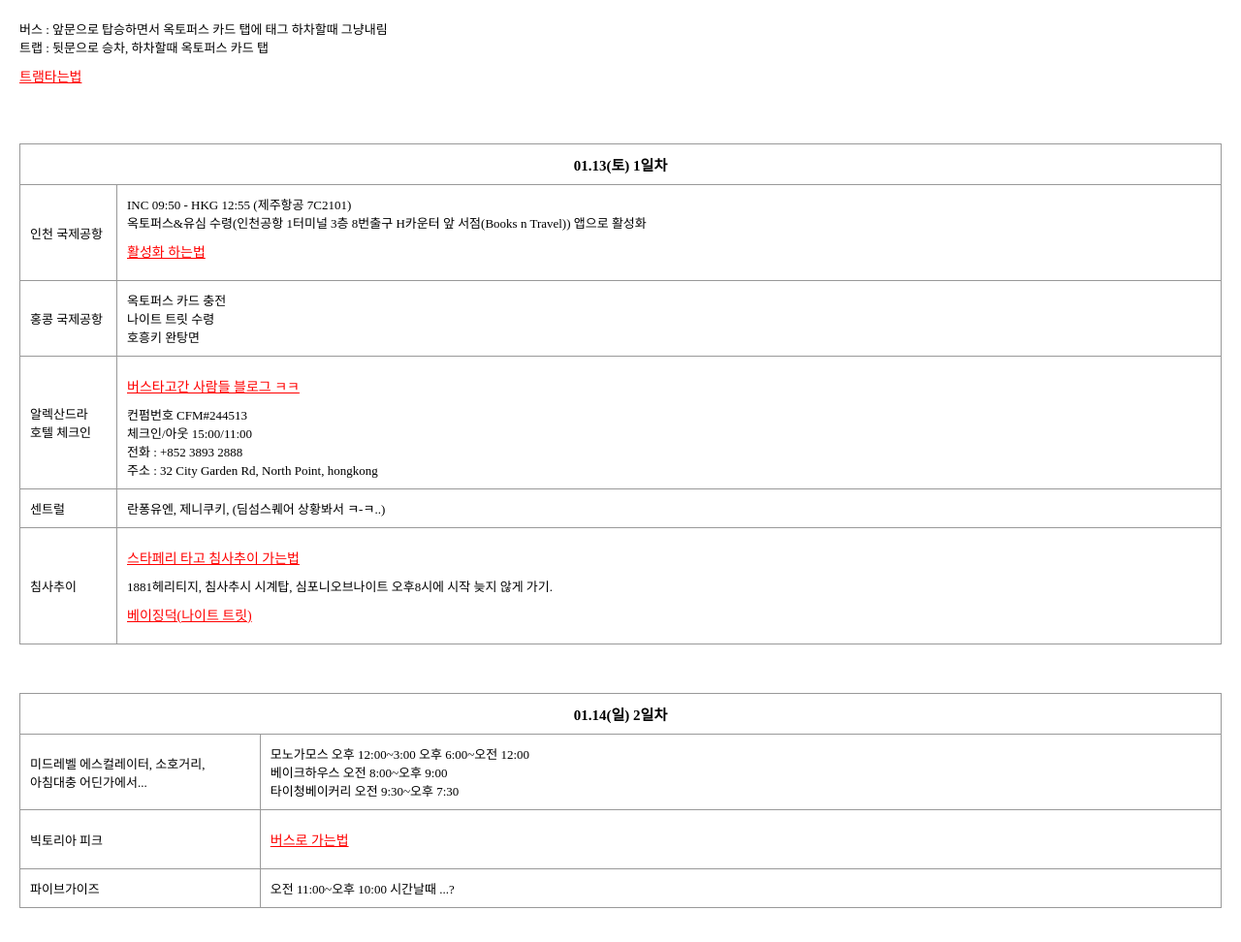
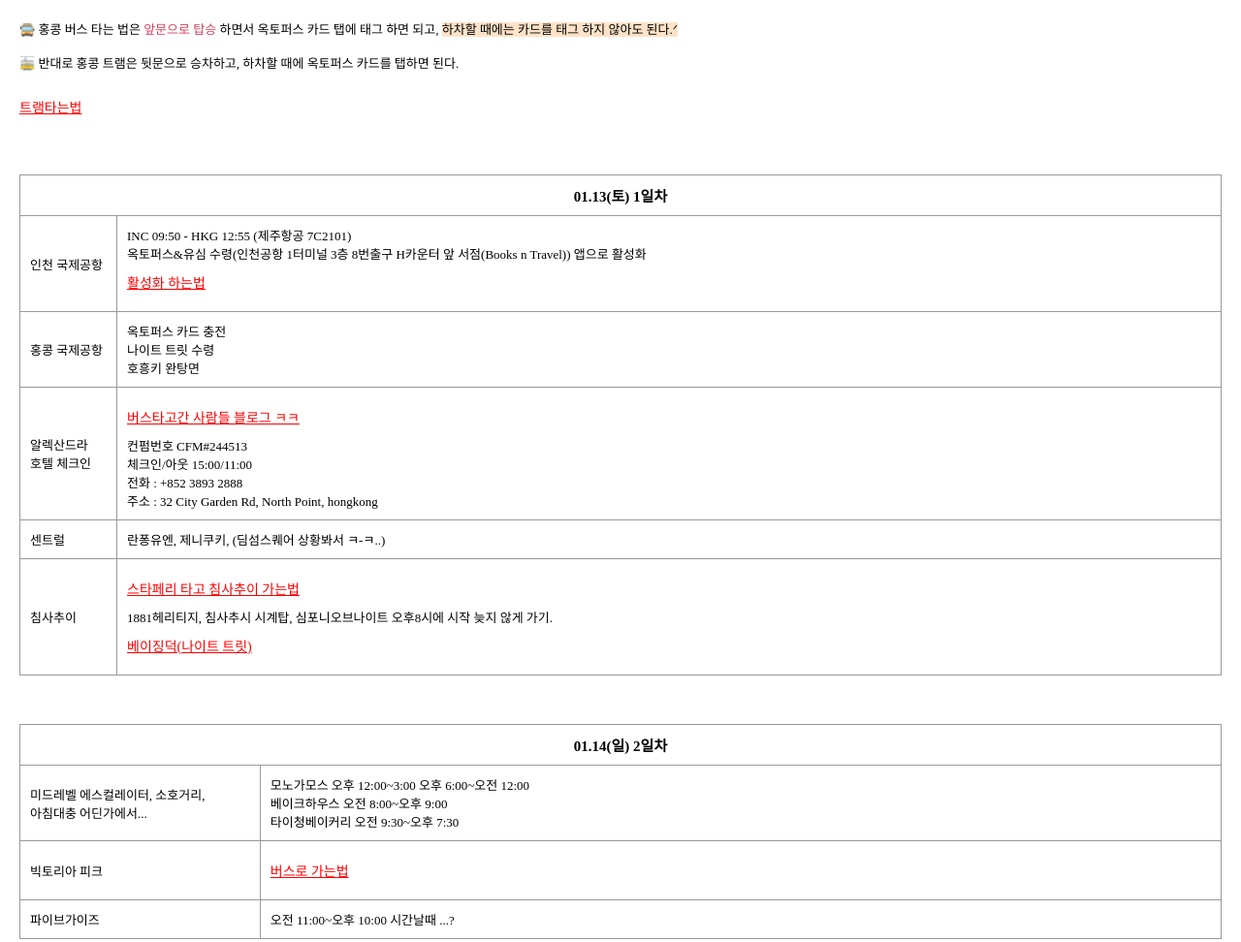
Before and after one commit to eunsun11/eunsun22.github.io, a plain HTML site: page index.html in a window 1280 px wide. Shown: the top 972 px of the page at 97% size. Drawn offline with Linux system fonts and the light colour scheme.

Commit message:
no message

```diff
--- a/index.html
+++ b/index.html
@@ -11,12 +11,14 @@
         table th{font-size: 15px;}
         table th, table td{border: 1px solid #999; padding: 10px; word-break: keep-all;}
         a{display: block; font-size: 14px; color: #F00; border: none; padding: 10px 0;}
+        .txt_in{text-indent: -24px; padding-left: 24px;}
     </style>
 </head>
 <body>
     <div class="wrap">
-         버스 : 앞문으로 탑승하면서 옥토퍼스 카드 탭에 태그 하차할때 그냥내림<br>
-         트랩 : 뒷문으로 승차, 하차할때 옥토퍼스 카드 탭<br>
+
+        <div class="txt_in">🚍 홍콩 버스 타는 법은 <span style="color:#d9415d;">앞문으로 탑승</span> 하면서 옥토퍼스 카드 탭에 태그 하면 되고, <span style="background-color:#ffe3c8;">하차할 때에는 카드를 태그 하지 않아도 된다.ᐟ</span></div><br>
+        <div class="txt_in">🚋 반대로 홍콩 트램은 뒷문으로 승차하고, 하차할 때에 옥토퍼스 카드를 탭하면 된다.</div><br>
          <a href="https://blog.naver.com/qooqoogoo/223297890378">트램타는법</a>
         <table>
             <colgroup>
```
